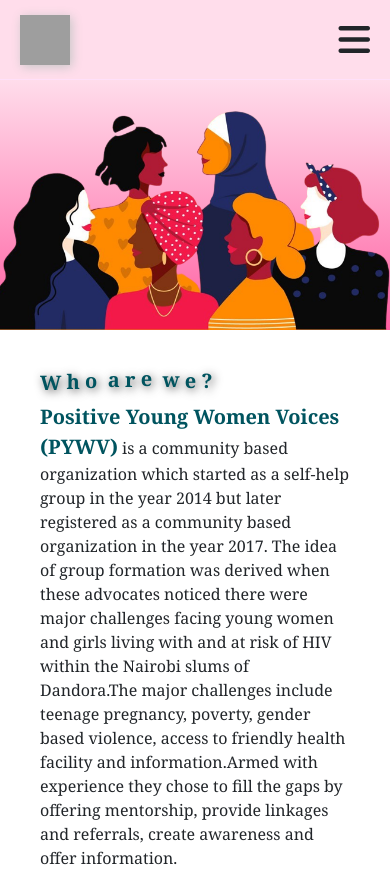
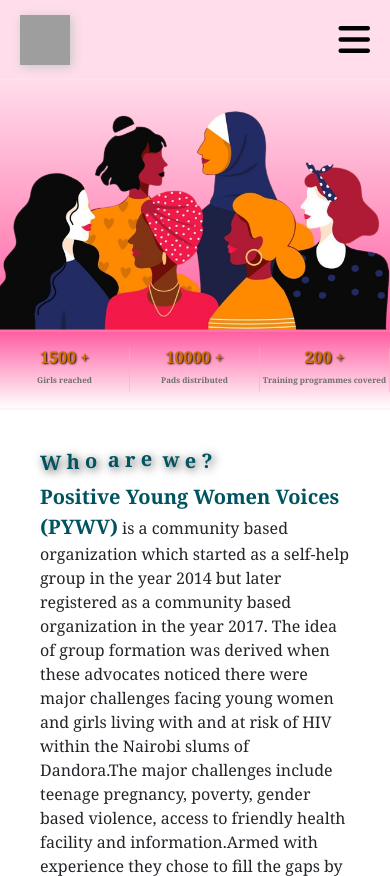
Before and after one commit to IsaacNewtonTingo/fixationDjangoPywv, a Django app: page / in a window 390 px wide. Shown: the top 876 px of the page. Run offline with Django 4.2, Linux system fonts and the light colour scheme; some libraries are stand-ins or nearby versions; grey boxes are pictures that could not be loaded.

Commit message:
Add partners, donate page and counter

```diff
--- a/pywvApp/templates/aboutUs.html
+++ b/pywvApp/templates/aboutUs.html
@@ -112,7 +112,7 @@
         </div>
 
         <div class="holder">
-          <img src="{%static 'images/about.webp'%}" alt="" />
+          <img src="{%static 'images/parallax.jpeg'%}" alt="" />
           <h2>Advocacy</h2>
 
           <p>
@@ -128,7 +128,7 @@
         </div>
 
         <div class="holder">
-          <img src="{%static 'images/about.webp'%}" alt="" />
+          <img src="{%static 'images/care.jpeg'%}" alt="" />
           <h2>Networking and collaboration</h2>
 
           <p>
--- a/pywvApp/templates/base.html
+++ b/pywvApp/templates/base.html
@@ -7,6 +7,8 @@
     <meta name="viewport" content="width=device-width, initial-scale=1" />
     <title>{%block title%} PYWV {%endblock%}</title>
     <link rel="icon" type="image/x-icon" href="https://i0.wp.com/positiveyoungwomenvoices.org/wp-content/uploads/2017/09/db6b4b16-3466-4d83-b0da-febb3e5b7a832.png?fit=200%2C200&ssl=1">
+
+    <script src="https://ajax.googleapis.com/ajax/libs/jquery/3.6.0/jquery.min.js"></script>
 
     <link rel="stylesheet" href="{% static 'css/mainStyles.css' % }" />
 
@@ -30,7 +32,6 @@
             src="https://i0.wp.com/positiveyoungwomenvoices.org/wp-content/uploads/2017/09/db6b4b16-3466-4d83-b0da-febb3e5b7a832.png?fit=200%2C200&ssl=1"
             alt="Positive young women voices"
           />
-          <img onclick="toggleMenu()" class="menuIcon" src='{% static "images/menu.png" %}' alt="Ape30 technologies logo">
         </div>
 
         <nav>
@@ -75,7 +76,7 @@
           </ul>
         </nav>
 
-        <button class="donateBTN"> <a style="font-size:12px ;color:white ;" href="https://www.changa.co.ke/fundraiser/14948"target="_blank">Donate</a> </button>
+        <button class="donateBTN"> <a style="font-size:12px ;color:white ;" href="{%url 'Donate'%}" >Donate</a> </button>
 
         <div class="socials">
           <a href="https://www.instagram.com/pywv2017/" target="_blank">
@@ -152,11 +153,10 @@
             </ul>
           </nav>
 
-          <button class="donateBTN"> <a style="font-size:12px ;color:white ;" href="https://www.changa.co.ke/fundraiser/14948"target="_blank">Donate</a> </button>
+          <button class="donateBTN"> <a style="font-size:12px ;color:white ;" href="{%url 'Donate'%}">Donate</a> </button>
 
 
         </div>
-
 
       </div>
     </header>
@@ -213,7 +213,7 @@
             >
           </h6>
 
-          <button class="donateBTNFooter"><a  href="https://www.changa.co.ke/fundraiser/14948"target="_blank">Donate</a> </button>
+          <button class="donateBTNFooter"><a  href="{%url 'Donate'%}">Donate</a> </button>
         </div>
 
 
--- a/pywvApp/templates/home.html
+++ b/pywvApp/templates/home.html
@@ -8,12 +8,16 @@
     <meta charset="UTF-8" />
     <meta http-equiv="X-UA-Compatible" content="IE=edge" />
     <meta name="viewport" content="width=device-width, initial-scale=1.0" />
+
     <link rel="stylesheet" href="{%static 'css/mainStyles.css'%}">
     <title>{%block title%} Positive young women voices {%endblock%}</title>
 
     <script src="https://ajax.googleapis.com/ajax/libs/jquery/3.6.0/jquery.min.js"></script>
+
   </head>
+
   <body>
+
 
     <section class="displaySection">
       <div class="leftDispCntainer">
@@ -28,13 +32,27 @@
       />
     </section>
 
+    <section class="numbersSection">
+      <div class="numbersContainer">
+      <h2 class="pluSign"><span class="counter-count"> 1500 </span> +  </h2>
+        <h2>Girls reached</h2>
+      </div>
+
+      <div class="numbersContainer">
+        <h2 class="pluSign"><span class="counter-count"> 10000 </span> +  </h2>
+        <h2>Pads distributed </h2>
+      </div>
+
+      <div class="numbersContainer">
+        <h2 class="pluSign"><span class="counter-count"> 200 </span> +  </h2>
+        <h2>Training programmes covered</h2>
+      </div>
+    </section>
+
     <section class="whoAreWeContainer">
-      <div>
-        <img src="{%static 'images/who.webp' %}" />
-      </div>
+      <img src="{%static 'images/who.webp' %}" />
       <div class="whoDiv">
         <h1 class="wobble">Who are we?</h1>
-
         <p>
           <span> Positive Young Women Voices (PYWV)</span> is a community based
           organization which started as a self-help group in the year 2014 but
@@ -182,7 +200,47 @@
         </a>
         {%endfor%}
     </section>
+
+    <h1 class="wobble ourActivitiesTextAbsolute">Our partners</h1>
+
+    <section class="partnersSection scroll-element js-scroll slide-left">
+      <a href="">
+        <img src="https://upload.wikimedia.org/wikipedia/en/thumb/f/f2/Ajws-org-logo.svg/1200px-Ajws-org-logo.svg.png" alt="american jewish world service positive young women's voices">
+      </a>
+
+      <a href="">
+        <img src="https://i0.wp.com/www.un.org/youthenvoy/wp-content/uploads/2014/09/unaids-logo-260px1.jpg?fit=260%2C173&ssl=1" alt="UNAIDS Positive young women's voices ">
+      </a>
+
+      <a href="">
+        <img src="https://gnpplus.net/wp-content/themes/gnpplus/images/logo.svg" alt="Global network of people living with aids positive young women's voices">
+      </a>
+
+      <a href="">
+        <img src="https://hivos.org/assets/2018/07/HIVOS-2.jpg" alt=" Hivos positive young women's voices">
+      </a>
+
+    </section>
+
+
+   <script>
+    $('.counter-count').each(function () {
+      $(this).prop('Counter',0).animate({
+          Counter: $(this).text()
+      }, {
+          duration: 5000,
+          easing: 'swing',
+          step: function (now) {
+              $(this).text(Math.ceil(now));
+          }
+      });
+  });
+   </script>
+
   </body>
+
+
+
 </html>
 
 
--- a/pywvApp/urls.py
+++ b/pywvApp/urls.py
@@ -36,5 +36,6 @@
     path('resources', views.Resources, name="resources"),
     path('theTeam', views.TheTeam, name="theTeam"),
     path('whatWeDo', views.WhatWeDo, name="whatWeDo"),
+    path('Donate', views.Donate, name="Donate"),
 
 ]
--- a/pywvApp/views.py
+++ b/pywvApp/views.py
@@ -124,3 +124,6 @@
 
 def WhatWeDo(request):
         return render(request, "whatWeDo.html")
+
+def Donate(request):
+        return render(request, "donationPage.html")
--- a/static/css/mainStyles.css
+++ b/static/css/mainStyles.css
@@ -7,13 +7,32 @@
 html {
   scroll-behavior: smooth;
 }
+.fa-circle-dollar-to-slot{
+  margin-right: 20px;
+  font-size: 30px;
+}
+.numbersSection{
+  background-image: linear-gradient(rgb(255, 95, 162),rgb(255, 255, 255) );
+  height: 100px;
+  display: flex;
+  align-items: center;
+  justify-content: space-around;
+  border-top: rgb(255, 115, 173) solid 2px;
+  border-bottom: rgb(255, 241, 247) solid 2px;
+
+}
+.numbersSection :nth-child(2){
+  color: rgb(110, 110, 110);
+  font-weight: 900;
+  font-size: 15px;
+}
 
 body h1 {
   text-shadow: #464646 2px 2px 10px;
 }
 header{
-    position: relative;
-     z-index: 1;
+  position: relative;
+  z-index: 1;
   position: sticky;
   top: 0;
 }
@@ -26,6 +45,27 @@
   justify-content: space-between;
 
 }
+.pluSign{
+  color: rgb(212, 113, 0);
+  font-weight: 900;
+  font-size: 40px;
+  text-shadow: #000000 1px 1px 2px;
+}
+.counter-count{
+  color: rgb(212, 113, 0);
+  font-weight: 900;
+  font-size: 40px;
+  text-shadow: #000000 1px 1px 2px;
+}
+.numbersContainer{
+  display: flex;
+  flex-direction: column;
+  justify-content: center;
+  align-items: center;
+  border-right: rgba(255, 168, 204, 0.6) solid 1px;
+  width: 33.333%;
+}
+
 .headerDivMobile{
   display: none;
 }
@@ -567,10 +607,22 @@
 .holder img {
   width: 100%;
   border-radius: 20px;
+  height: 130px;
 }
 .holder {
   width: 200px;
+
 }
+.partnersSection{
+  display: flex;
+  padding: 40px;
+  justify-content: space-between;
+  align-items: center;
+}
+.partnersSection img{
+  width: 200px;
+}
+
 .activitiesSection h2 {
   color: #ffffff;
   text-shadow: #000000 2px 2px 5px;
@@ -809,11 +861,82 @@
   justify-content: space-between;
 }
 
+.donateSection{
+  background-color: white;
+  padding: 40px 200px;
+  background-image: linear-gradient(rgb(255, 221, 235), rgb(80, 0, 73));
+}
+.fa-bars{
+  font-size: 40px;
+  color: #000000;
+}
+.donateIconAndTextContainer{
+  display: flex;
+  align-items: center;
+  margin-bottom: 50px;
+}
+.donateSection h1{
+  color: #006d5b;
+  font-weight: 900;
+  text-shadow: none;
+}
+.innerDonateContainer{
+  background-color: white;
+  padding: 40px;
+}
+.innerDonateContainer img{
+  width: 130px;
+  border-radius: 10px;
+
+}
+.innerDonateContainer p{
+  font-size: 20px;
+}
+.otherDonOptionsText{
+  color: rgb(0, 0, 0);
+  text-shadow: #777777 1px 1px 2px;
+  margin-bottom: 80px;
+  font-weight: 700;
+  font-size: 25px;
+}
+.providerContainer{
+  height: 250px;
+  width: 250px;
+  margin: 0 20px 20px 0;
+  border-radius: 10px;
+  display: flex;
+  flex-direction: column;
+  justify-content: space-between;
+  align-items: center;
+  padding: 10px;
+  box-shadow: #cacaca 12px 12px 10px;
+}
+.providerContainer span{
+  color: #868686;
+  font-weight: normal;
+}
+.providerContainer li{
+  font-weight: 800;
+}
+.providerContainer input{
+  width: 100%;
+  padding: 10px;
+  border-radius: 10px;
+}
+.payPalAndVisaBtn{
+  background-color: #bb5400;
+  color: white;
+  border: none;
+}
+.providerHolder{
+  display: flex;
+  flex-wrap: wrap;
+  justify-content: space-between;
+}
 footer {
   padding: 40px 40px 100px 40px;
   position: relative;
   background-color: #303030;
-
 }
 
 .footerDiv{
@@ -1391,4 +1514,53 @@
 .commentsAddSection{
   padding:40px
 }
+.pluSign{
+  color: rgb(212, 113, 0);
+  font-weight: 700;
+  font-size: 16px;
+  text-shadow: #000000 1px 1px 2px;
 }
+.numbersSection{
+  height: 80px;
+}
+.numbersSection :nth-child(2){
+  color: rgb(110, 110, 110);
+  font-weight: 900;
+  font-size: 8px;
+}
+.counter-count{
+  font-size: 16px;
+}
+.partnersSection{
+  padding: 0 20px;
+  margin-bottom: 100px;
+}
+.partnersSection img{
+  width: 50px;
+}
+.donateSection{
+  padding: 20px;
+}
+.innerDonateContainer p{
+  font-size: 12px;
+}
+.otherDonOptionsText{
+  font-size: 18px;
+  margin-bottom: 20px;
+}
+.donateSection{
+  display: flex;
+  flex-direction: column;
+  align-items: center;
+  justify-content: center;
+}
+.donateIconAndTextContainer{
+  margin: 0 0 20px 0;
+}
+.donateIconAndTextContainer h1{
+  font-size: 20px;
+}
+.fa-circle-dollar-to-slot{
+  margin-right: 20px;
+}
+}
```
Also changed, not shown: pywvApp/templates/donationPage.html (added, +92 -0 lines), static/images/care.jpeg (added), static/images/parallax.jpeg (added).
